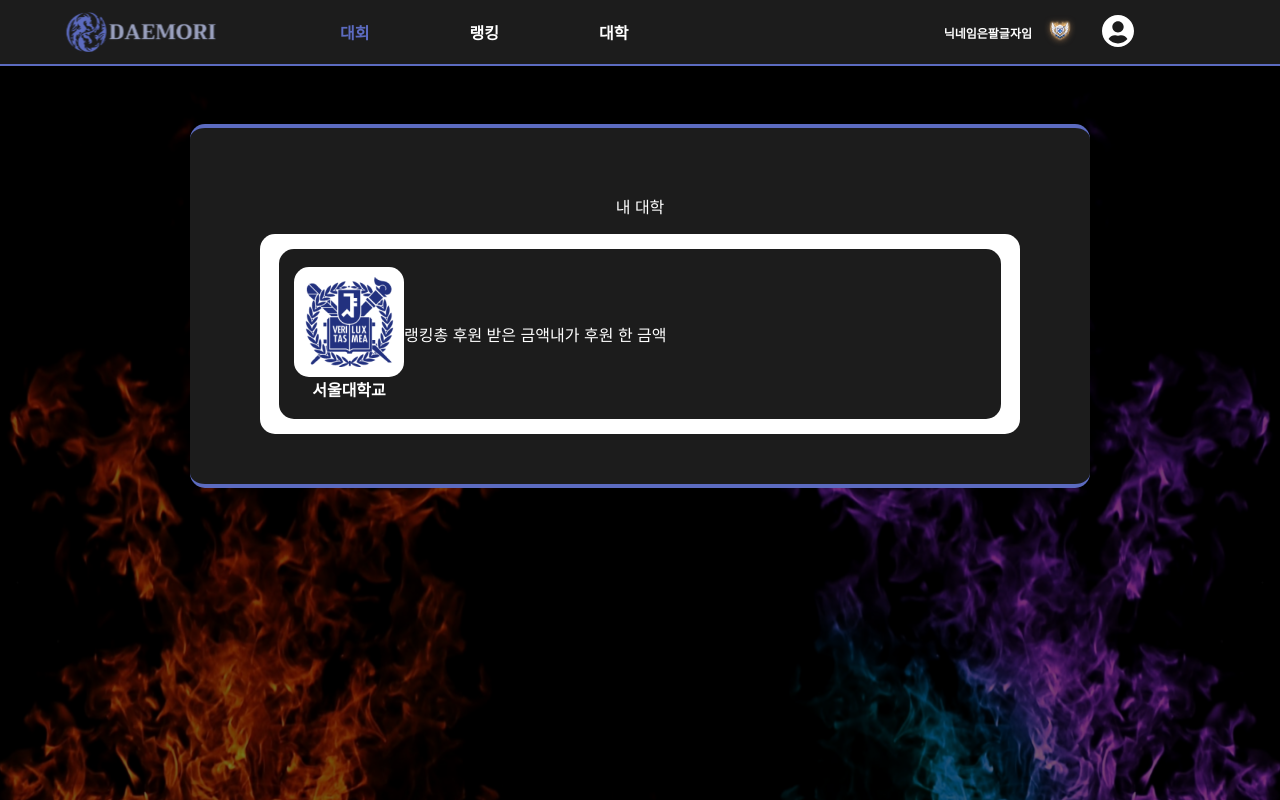
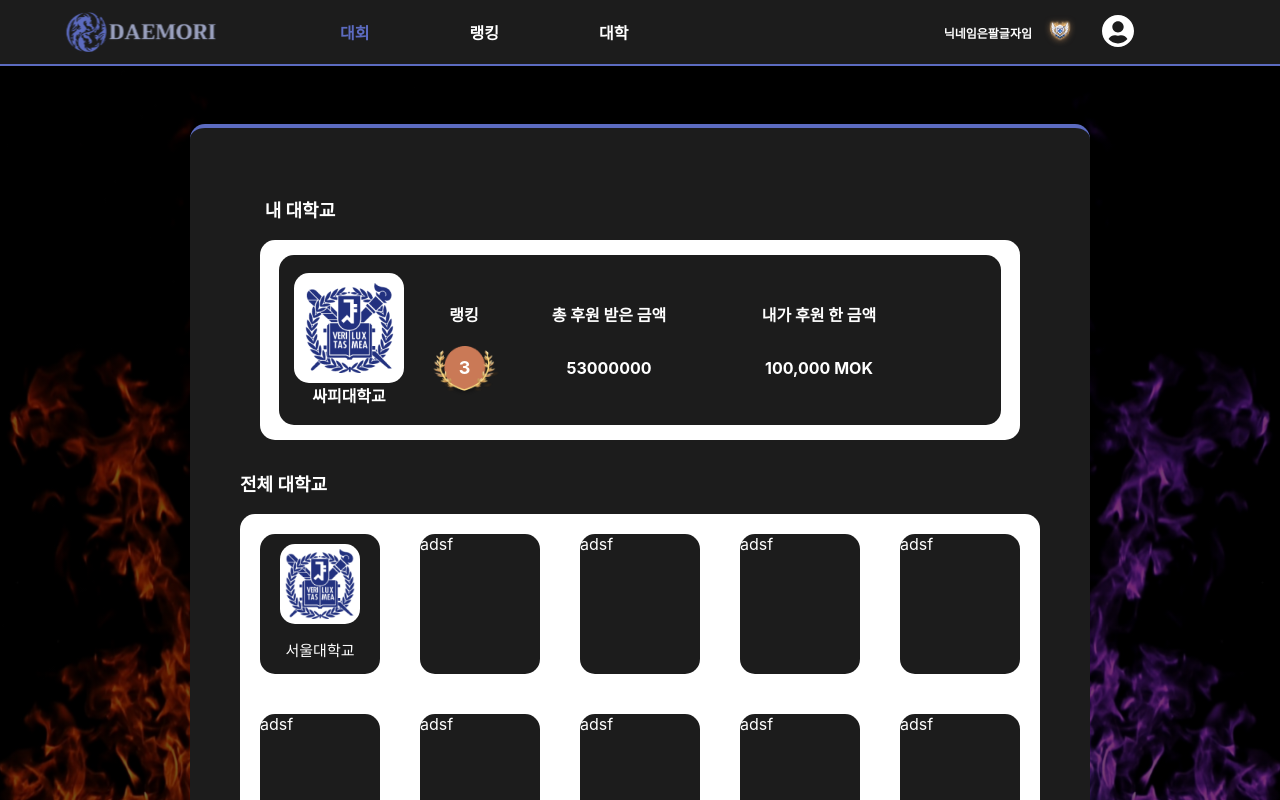
Before and after one commit to KwangsukYu/DeaMoRi, a React (Create React App) app in the folder frontend/: page /university in a window 1280 px wide. Shown: the top 800 px of the page. Built offline with nearby package versions, Linux system fonts and the light colour scheme; what web3 would draw is missing.

Commit message:
feat:대회 리스트 퍼블리싱

```diff
--- a/frontend/src/pages/university/UniList.scss
+++ b/frontend/src/pages/university/UniList.scss
@@ -15,13 +15,17 @@
     display: flex;
     flex-direction: column;
     align-items: center;
+    &-title {
+      font-weight: bold;
+      font-size: large;
+      margin-right: 680px;
+    }
 
     &-background {
       width: 95%;
       height: 200px;
       background-color: #ffffff;
       border-radius: 15px;
-      display: flex;
       display: flex;
       align-items: center;
       justify-content: center;
@@ -55,10 +59,106 @@
           }
         }
       }
+      .uni-list-my-text-box {
+        font-weight: bold;
+        margin-left: 20px;
+        .uni-list-my-text {
+          display: flex;
+          width: 500px;
+          justify-content: space-around;
+          text-align: center;
+          :nth-child(1) {
+            width: 70px;
+          }
+          :nth-child(2) {
+            width: 200px;
+          }
+          :nth-child(3) {
+            width: 200px;
+          }
+          .uni-list-my-text-logo-box {
+            position: relative;
+            .rankLogo1 {
+              position: absolute;
+              top: 4px;
+              left: 2px;
+            }
+            .rankLogo2 {
+              position: absolute;
+              top: 4px;
+              left: 2px;
+            }
+            .rankLogo3 {
+              position: absolute;
+              top: 4px;
+              left: 2px;
+            }
+            .rankLogo4 {
+              position: absolute;
+              width: 50px;
+              height: 50px;
+              top: 4px;
+              left: 10px;
+            }
+            &-text {
+              width: 45px;
+              position: absolute;
+              font-size: 18px;
+              top: -3px;
+              left: 13px;
+              text-align: center;
+            }
+          }
+        }
+      }
+    }
+    .uni-list-total {
+      margin-top: 30px;
+      &-title {
+        font-weight: bold;
+        font-size: large;
+        margin-right: 680px;
+        margin-bottom: 18px;
+      }
 
-      .uni-list-my-title {
+      &-background {
+        background-color: #ffffff;
+        border-radius: 15px;
         display: flex;
-        width: 500px;
+        flex-direction: row;
+        align-items: center;
+        flex-wrap: wrap;
+        .uni-card-background {
+          background-color: #1c1c1c;
+          width: 120px;
+          height: 140px;
+          border-radius: 15px;
+          margin: 20px;
+        }
+        .uni-card {
+          display: flex;
+          flex-direction: column;
+          align-items: center;
+          margin-top: 10px;
+          .uni-card-back {
+            background-color: #ffffff;
+            width: 80px;
+            height: 80px;
+            border-radius: 15px;
+            display: flex;
+            justify-content: center;
+            align-items: center;
+            .uni-card-logo {
+              width: 70px;
+              height: 70px;
+            }
+          }
+          .uni-card-text {
+            width: 110px;
+            text-align: center;
+            font-size: 15px;
+          }
+        }
       }
     }
   }
--- a/frontend/src/pages/university/UniList.tsx
+++ b/frontend/src/pages/university/UniList.tsx
@@ -1,25 +1,81 @@
 import React from "react";
 import "./UniList.scss";
 import uniLogo1 from "assets/images/uni1.png";
+import rankLogo1 from "assets/images/rank1.png";
+import rankLogo2 from "assets/images/rank2.png";
+import rankLogo3 from "assets/images/rank3.png";
+import rankLogo4 from "assets/images/rank4.png";
 
 function UniList() {
+  const myUni = { rank: 3, name: "싸피대학교", price: "53000000" };
+  let rankImg = "";
+  let rankClass = "";
+  if (myUni.rank === 1) {
+    rankImg = rankLogo1;
+    rankClass = "rankLogo1";
+  } else if (myUni.rank === 2) {
+    rankImg = rankLogo2;
+    rankClass = "rankLogo2";
+  } else if (myUni.rank === 3) {
+    rankImg = rankLogo3;
+    rankClass = "rankLogo3";
+  } else {
+    rankImg = rankLogo4;
+    rankClass = "rankLogo4";
+  }
+
   return (
     <div id="uni-list">
       <div className="uni-list">
-        <p>내 대학</p>
+        <p className="uni-list-title">내 대학교</p>
         <div className="uni-list-background">
           <div className="uni-list-background-my">
             <div className="uni-list-background-my-logo-box">
               <div className="uni-list-background-my-logo-box-logo">
                 <img src={uniLogo1} alt="asdf" />
               </div>
-              <p className="uni-list-background-my-logo-box-text">서울대학교</p>
+              <p className="uni-list-background-my-logo-box-text">
+                {myUni.name}
+              </p>
             </div>
-            <div className="uni-list-my-title">
-              <p>랭킹</p>
-              <p>총 후원 받은 금액</p>
-              <p>내가 후원 한 금액</p>
+            <div className="uni-list-my-text-box">
+              <div className="uni-list-my-text">
+                <p>랭킹</p>
+                <p>총 후원 받은 금액</p>
+                <p>내가 후원 한 금액</p>
+              </div>
+              <div className="uni-list-my-text">
+                <div className="uni-list-my-text-logo-box">
+                  <img className={rankClass} src={rankImg} alt="" />
+                  <p className="uni-list-my-text-logo-box-text">{myUni.rank}</p>
+                </div>
+                <p>{myUni.price}</p>
+                <p>100,000 MOK</p>
+              </div>
             </div>
+          </div>
+        </div>
+        <div className="uni-list-total">
+          <div className="uni-list-total-title">전체 대학교</div>
+          <div className="uni-list-total-background">
+            <div className="uni-card-background">
+              <div className="uni-card">
+                <div className="uni-card-back">
+                  <img className="uni-card-logo" src={uniLogo1} alt="" />
+                </div>
+                <p className="uni-card-text">서울대학교</p>
+              </div>
+            </div>
+            <div className="uni-card-background">adsf</div>
+            <div className="uni-card-background">adsf</div>
+            <div className="uni-card-background">adsf</div>
+            <div className="uni-card-background">adsf</div>
+            <div className="uni-card-background">adsf</div>
+            <div className="uni-card-background">adsf</div>
+            <div className="uni-card-background">adsf</div>
+            <div className="uni-card-background">adsf</div>
+            <div className="uni-card-background">adsf</div>
+            <div className="uni-card-background">adsf</div>
           </div>
         </div>
       </div>
```
